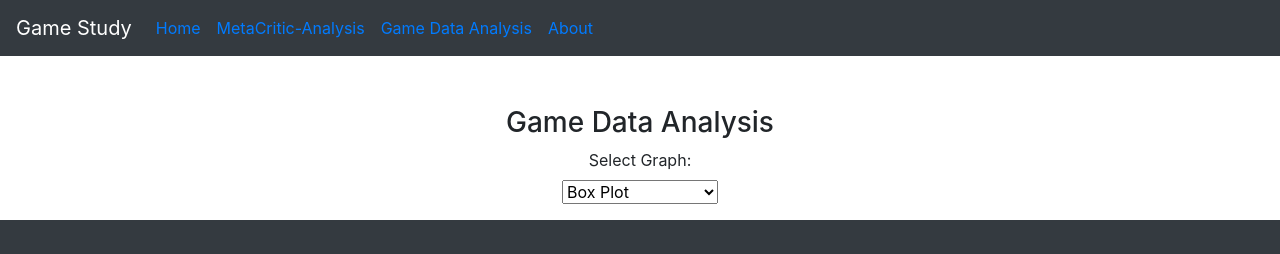
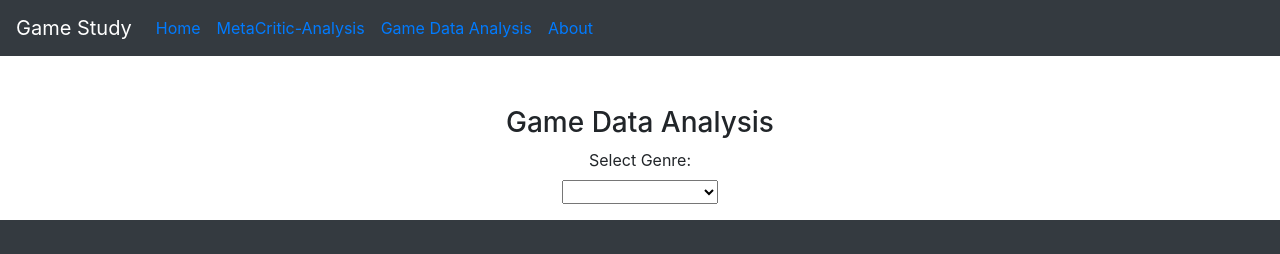
Before and after one commit to ravenusmc/game_study, a Vue app in the folder client/: page /gamedata in a window 1280 px wide. Shown: the top 254 px of the page. Built offline with nearby package versions, Linux system fonts and the light colour scheme.

Commit message:
minor change

```diff
--- a/client/src/components/gamedata/GameDataForm.vue
+++ b/client/src/components/gamedata/GameDataForm.vue
@@ -2,7 +2,7 @@
   <div>
     <form class="contact-form" @change="changeSelectedGraph">
       <div class="form-group">
-        <label for="party">Select Graph:</label>
+        <label for="party">Select Genre:</label>
         <select v-model="selectedGraph">
           <option disabled value="">Please select one</option>
           <option v-for="graph in Graphs" :key="graph" :value="graph">
@@ -22,8 +22,8 @@ export default {
   name: "AnalysisForm",
   data() {
     return {
-      Graphs: ["Box Plot","Histogram", "Scatter Plot"],
-      selectedGraph: "Box Plot",
+      Genres: [],
+      selectedGenre: "Box Plot",
     };
   },
   methods: {
```
